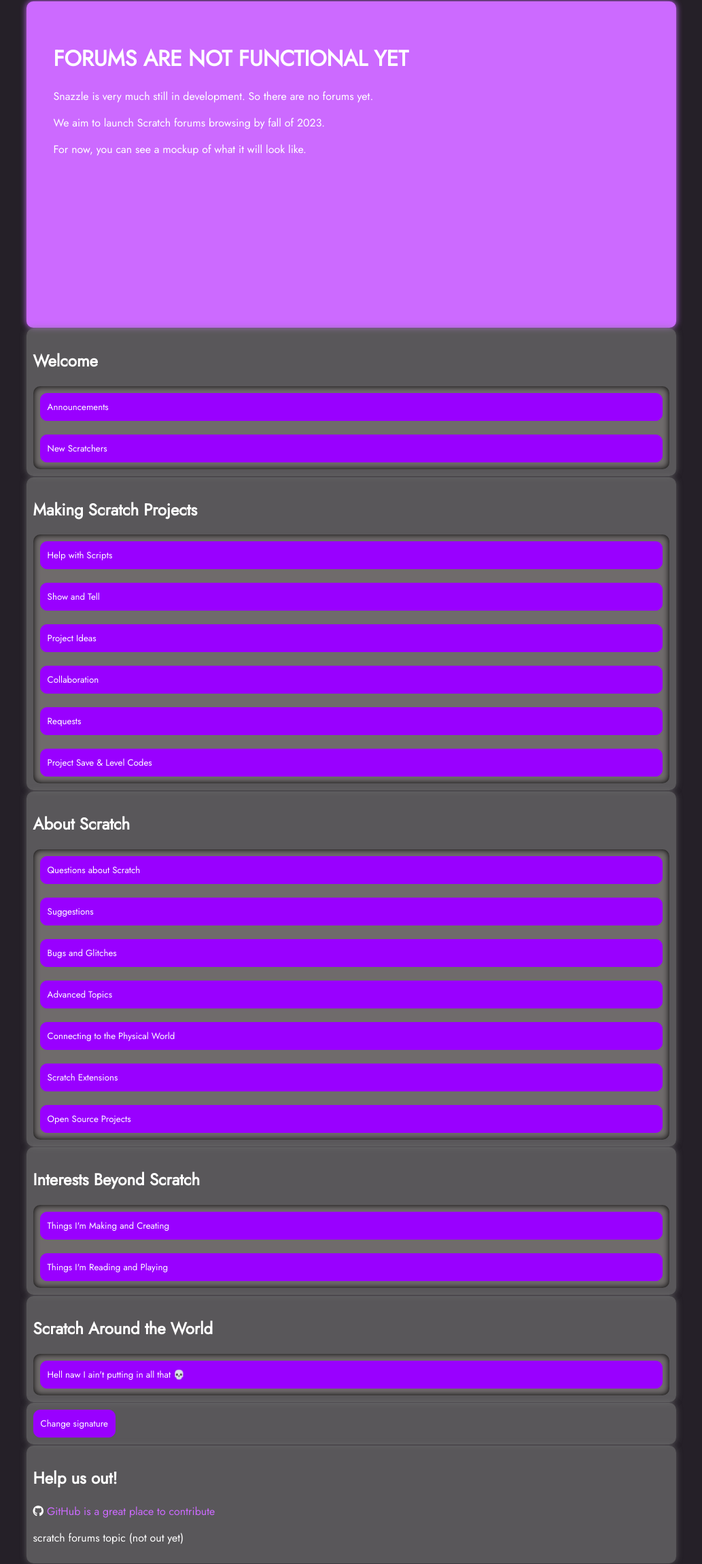
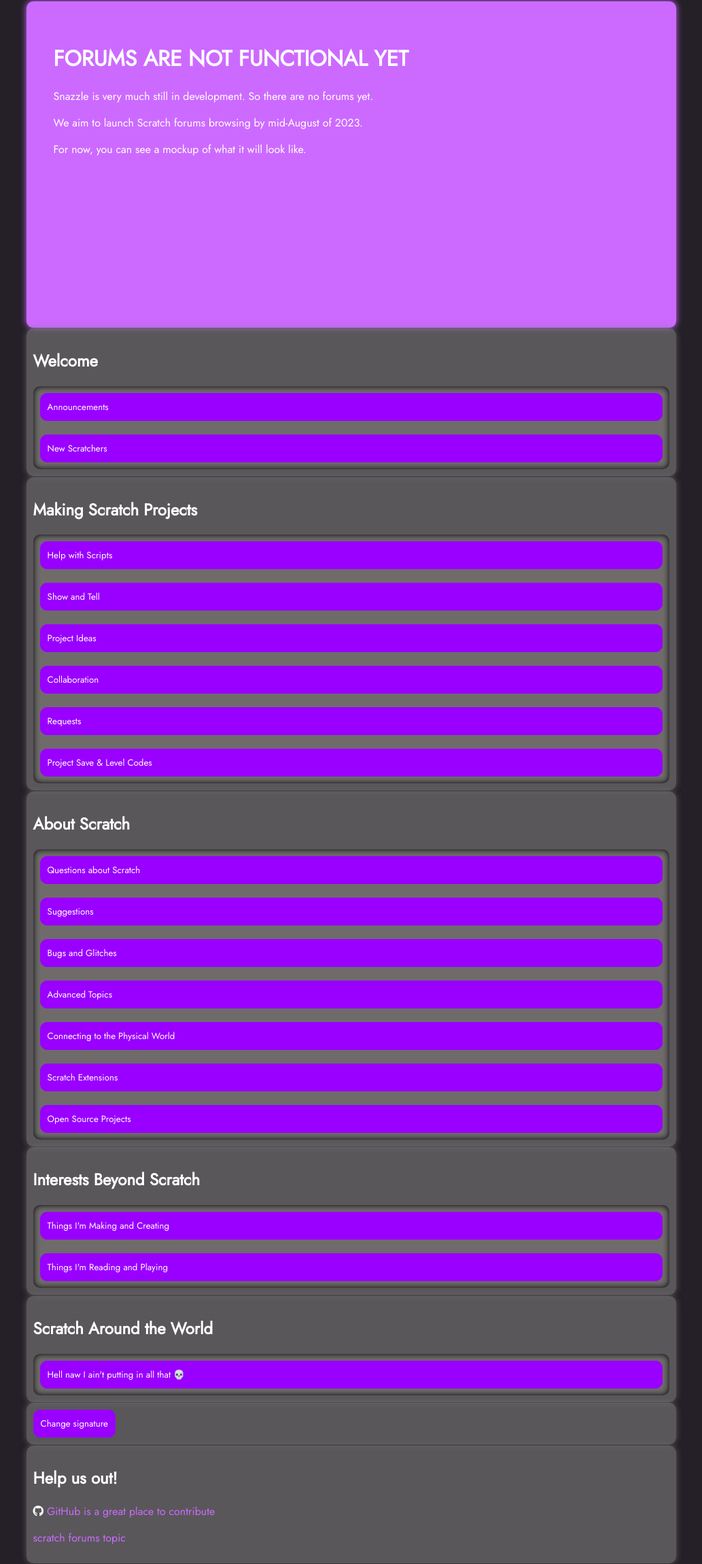
Before and after one commit to SnarpleDev/Snazzle, a Flask app: page /forums in a window 1280 px wide. Shown: the part 52-2352 px from the top of the page at 68% size, without its empty margins (123-1156 px from the left). Run offline with Flask 3, Linux system fonts and the light colour scheme; some libraries are stand-ins or nearby versions; some web fonts are replaced.

Commit message:
I dont remember

```diff
--- a/templates/_footer.html
+++ b/templates/_footer.html
@@ -2,6 +2,6 @@
     <section>
         <h2>Help us out!</h2>
         <p><span class="fa fa-github"></span> <a href="https://github.com/redstone-scratch/Snazzle" target="_blank">GitHub is a great place to contribute</a></p>
-        <p>scratch forums topic (not out yet)</p>
+        <p><a href="https://scratch.mit.edu/discuss/topic/699735/">scratch forums topic</a></p>
     </section>
 </div>
--- a/templates/forums.html
+++ b/templates/forums.html
@@ -7,7 +7,7 @@
     <div id="banner">
         <h1>FORUMS ARE NOT FUNCTIONAL YET</h1>
         <p>Snazzle is very much still in development. So there are no forums yet.</p>
-        <p>We aim to launch Scratch forums browsing by fall of 2023.</p>
+        <p>We aim to launch Scratch forums browsing by mid-August of 2023.</p>
         <p>For now, you can see a mockup of what it will look like.</p>
     </div>
 
--- a/templates/trending.html
+++ b/templates/trending.html
@@ -2,6 +2,11 @@
 
 {% block content %}
     <div class="omni">
+        <section>
+            <h1>Explore</h1>
+            <p>Find cool projects</p>
+            <p>This is not functional yet. What you see here is a mockup. We are working on it and will release it as fast as we can</p>
+        </section>
         <div class="flex-cont">
             <section>
                 <input type="text" placeholder="Search...">
```
